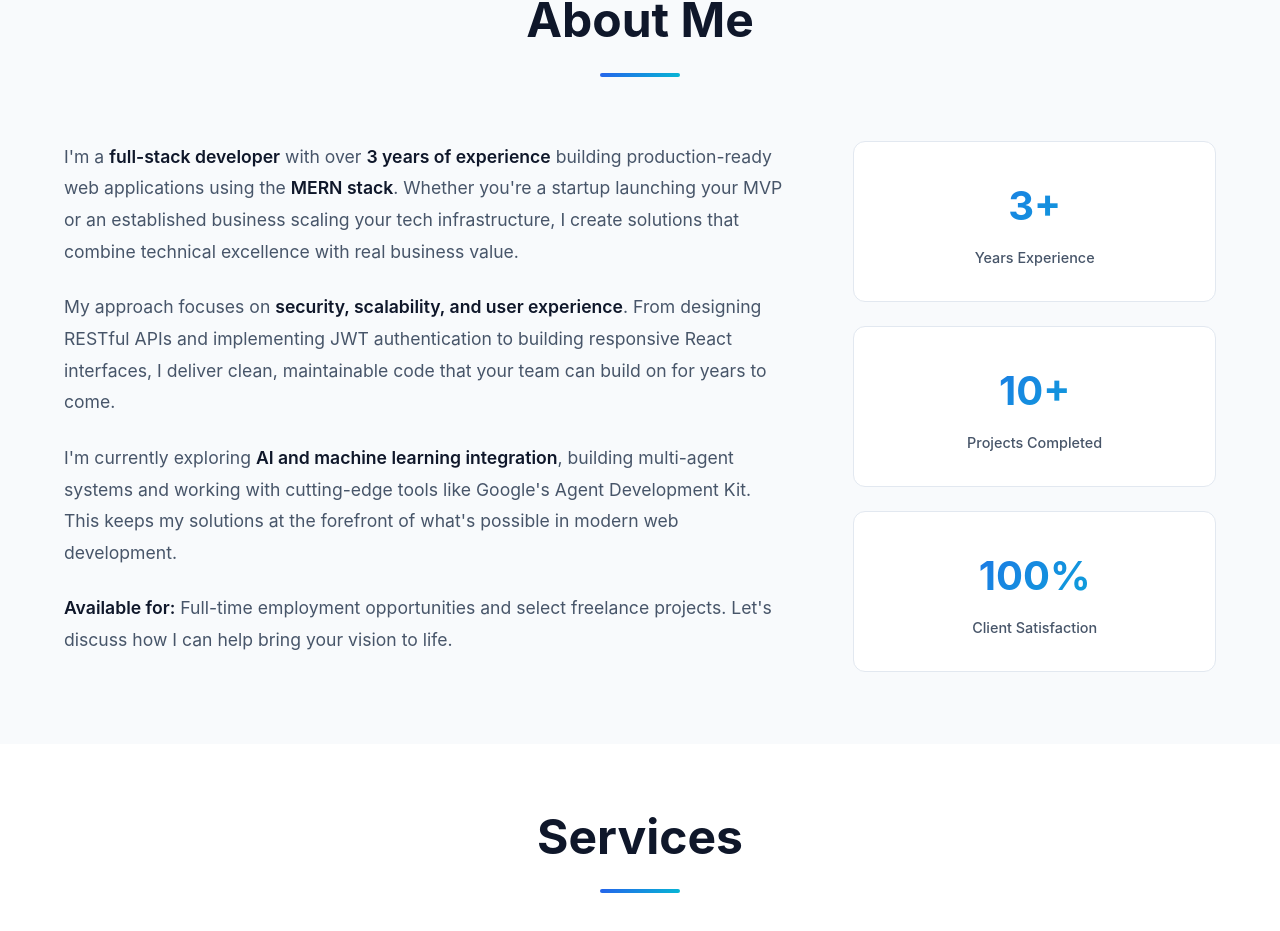
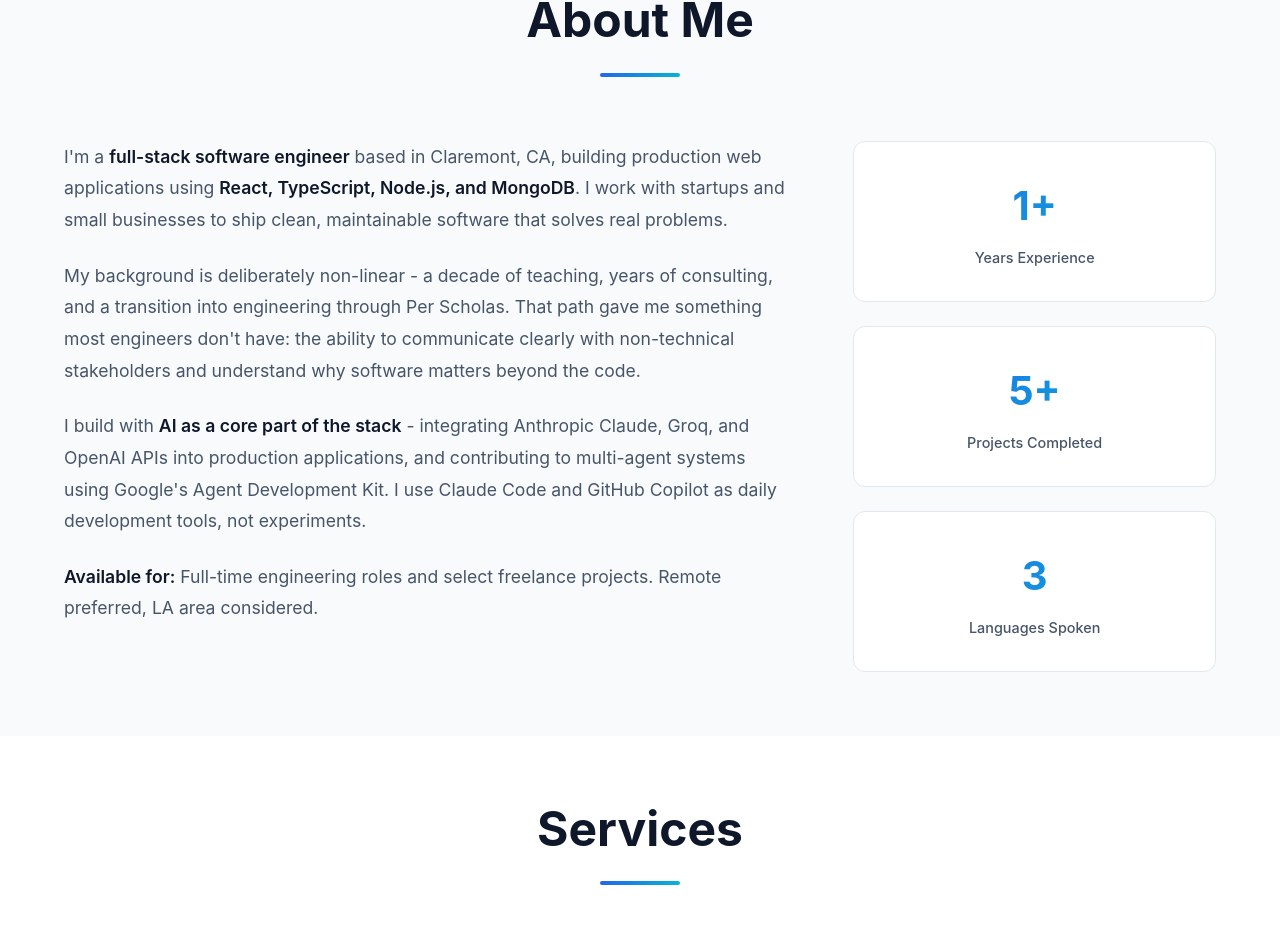
Before and after one commit to alikirat/ali-kirat-portfolio, a React (Create React App) app: page / in a window 1280 px wide. Shown: the part 873-1804 px from the top of the page. Built offline with nearby package versions, Linux system fonts and the light colour scheme.

Commit message:
Update About section with accurate experience and highlights

```diff
--- a/src/components/About/About.jsx
+++ b/src/components/About/About.jsx
@@ -13,43 +13,36 @@ const About = () => {
 
         <div className="about-content">
           <div className="about-text">
+            <p>I'm a <strong>full-stack software engineer</strong> based in Claremont, CA, building production web applications using <strong>React, TypeScript, Node.js, and MongoDB</strong>. I work with startups and small businesses to ship clean, maintainable software that solves real problems.
+          </p>
           <p>
-              I'm a <strong>full-stack developer</strong> with over <strong>3 years of experience</strong> building
-              production-ready web applications using the <strong>MERN stack</strong>. Whether you're a startup
-              launching your MVP or an established business scaling your tech infrastructure, I create solutions
-              that combine technical excellence with real business value.
+            My background is deliberately non-linear - a decade of teaching, years of
+            consulting, and a transition into engineering through Per Scholas. That path
+            gave me something most engineers don't have: the ability to communicate clearly with non-technical stakeholders and understand why software matters beyond the code.
           </p>
-
           <p>
-              My approach focuses on <strong>security, scalability, and user experience</strong>. From designing
-              RESTful APIs and implementing JWT authentication to building responsive React interfaces, I deliver
-              clean, maintainable code that your team can build on for years to come.
+            I build with <strong>AI as a core part of the stack</strong> - integrating
+            Anthropic Claude, Groq, and OpenAI APIs into production applications, and
+            contributing to multi-agent systems using Google's Agent Development Kit.
+            I use Claude Code and GitHub Copilot as daily development tools, not experiments.
           </p>
-
           <p>
-              I'm currently exploring <strong>AI and machine learning integration</strong>, building multi-agent
-              systems and working with cutting-edge tools like Google's Agent Development Kit. This keeps my
-              solutions at the forefront of what's possible in modern web development.
-            </p>
-
-            <p>
-              <strong>Available for:</strong> Full-time employment opportunities and select freelance projects.
-              Let's discuss how I can help bring your vision to life.
+            <strong>Available for:</strong> Full-time engineering roles and select freelance projects. Remote preferred, LA area considered.
           </p>
           </div>
 
           <div className="about-highlights">
             <div className="highlight-card">
-              <div className="highlight-number">3+</div>
+              <div className="highlight-number">1+</div>
               <div className="highlight-label">Years Experience</div>
             </div>
             <div className="highlight-card">
-              <div className="highlight-number">10+</div>
+              <div className="highlight-number">5+</div>
               <div className="highlight-label">Projects Completed</div>
             </div>
               <div className="highlight-card">
-              <div className="highlight-number">100%</div>
-              <div className="highlight-label">Client Satisfaction</div>
+              <div className="highlight-number">3</div>
+              <div className="highlight-label">Languages Spoken</div>
             </div>
           </div>
         </div>
```
Lines whose indentation alone changed are shown as unchanged.
